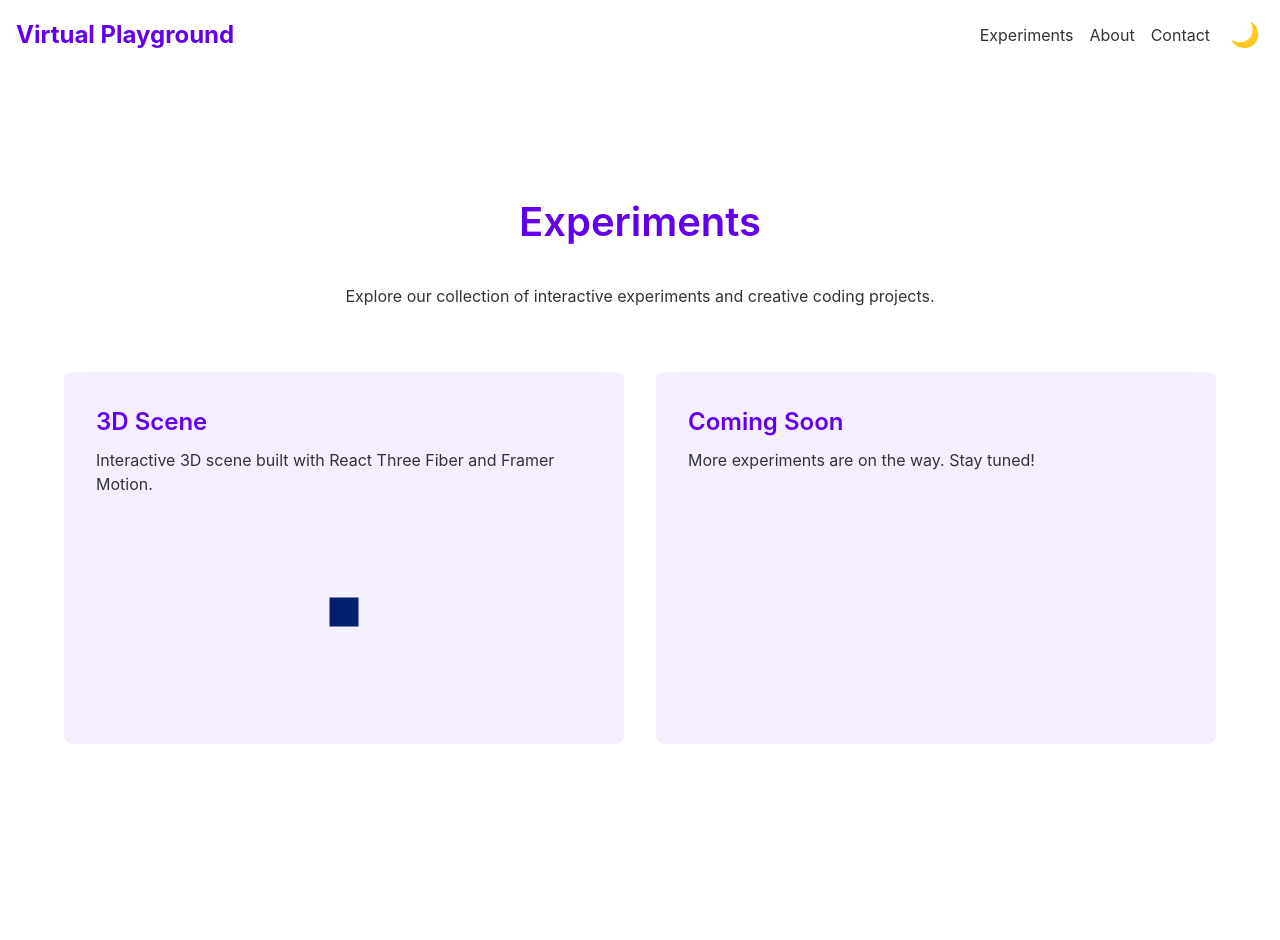
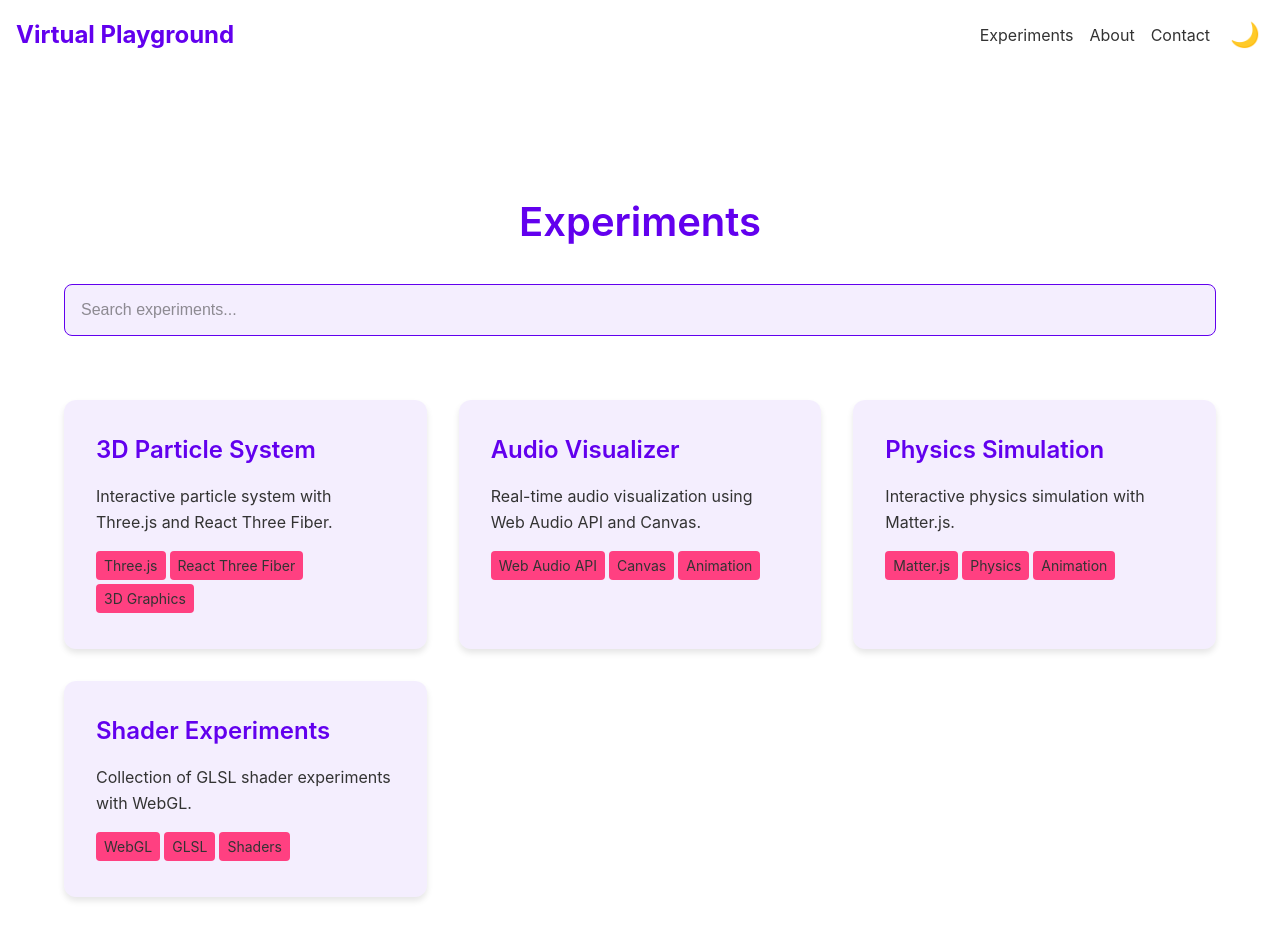
Before and after one commit to pranit2510/virtual-playground, a React (Create React App) app: page /virtual-playground/experiments in a window 1280 px wide. Shown: the top 940 px of the page. Before the commit the page ends 808 px from the top, so only its background shows below. Built offline with nearby package versions, Linux system fonts and the light colour scheme.

Commit message:
Fix Experiments page styling

```diff
--- a/src/pages/Experiments.tsx
+++ b/src/pages/Experiments.tsx
@@ -1,7 +1,6 @@
 import React from 'react';
 import styled from 'styled-components';
 import { motion } from 'framer-motion';
-import { HeroScene } from '../components/3d/HeroScene';
 
 const Container = styled.div`
   min-height: 100vh;
@@ -23,82 +22,136 @@ const Title = styled.h1`
   text-align: center;
 `;
 
-const Description = styled.p`
-  font-size: ${({ theme }) => theme.typography.body};
-  margin-bottom: ${({ theme }) => theme.spacing.xl};
-  text-align: center;
-`;
-
-const ExperimentGrid = styled.div`
+const Grid = styled.div`
   display: grid;
   grid-template-columns: repeat(auto-fit, minmax(300px, 1fr));
   gap: ${({ theme }) => theme.spacing.lg};
-  margin-top: ${({ theme }) => theme.spacing.xl};
+  padding: ${({ theme }) => theme.spacing.lg} 0;
 `;
 
-const ExperimentCard = styled(motion.div)`
+const Card = styled(motion.div)`
   background-color: ${({ theme }) => `${theme.colors.primary}11`};
+  border-radius: 12px;
   padding: ${({ theme }) => theme.spacing.lg};
-  border-radius: 8px;
+  box-shadow: 0 4px 6px rgba(0, 0, 0, 0.1);
   cursor: pointer;
-  transition: background-color 0.2s ease-in-out;
+  transition: transform 0.2s ease;
 
   &:hover {
-    background-color: ${({ theme }) => `${theme.colors.primary}22`};
+    transform: translateY(-4px);
   }
 `;
 
-const ExperimentTitle = styled.h3`
+const ExperimentTitle = styled.h2`
   font-size: ${({ theme }) => theme.typography.h3};
   color: ${({ theme }) => theme.colors.primary};
-  margin-bottom: ${({ theme }) => theme.spacing.sm};
+  margin-bottom: ${({ theme }) => theme.spacing.md};
 `;
 
-const ExperimentDescription = styled.p`
+const Description = styled.p`
+  font-size: ${({ theme }) => theme.typography.body};
+  line-height: 1.6;
+  margin-bottom: ${({ theme }) => theme.spacing.md};
+`;
+
+const Tag = styled.span`
+  display: inline-block;
+  padding: ${({ theme }) => `${theme.spacing.xs} ${theme.spacing.sm}`};
+  margin-right: ${({ theme }) => theme.spacing.xs};
+  margin-bottom: ${({ theme }) => theme.spacing.xs};
+  background-color: ${({ theme }) => theme.colors.accent};
+  color: ${({ theme }) => theme.colors.text};
+  border-radius: 4px;
+  font-size: 0.875rem;
+`;
+
+const Input = styled.input`
+  width: 100%;
+  padding: ${({ theme }) => theme.spacing.md};
+  background-color: ${({ theme }) => `${theme.colors.primary}11`};
+  border: 1px solid ${({ theme }) => theme.colors.primary};
+  border-radius: 8px;
   font-size: ${({ theme }) => theme.typography.body};
   color: ${({ theme }) => theme.text};
+  margin-bottom: ${({ theme }) => theme.spacing.lg};
+
+  &:focus {
+    outline: none;
+    border-color: ${({ theme }) => theme.colors.accent};
+  }
+
+  &::placeholder {
+    color: ${({ theme }) => `${theme.text}88`};
+  }
 `;
 
-const Experiments: React.FC = () => {
 const experiments = [
   {
     id: 1,
-      title: '3D Scene',
-      description: 'Interactive 3D scene built with React Three Fiber and Framer Motion.',
-      component: <HeroScene />
+    title: '3D Particle System',
+    description: 'Interactive particle system with Three.js and React Three Fiber.',
+    tags: ['Three.js', 'React Three Fiber', '3D Graphics'],
   },
   {
     id: 2,
-      title: 'Coming Soon',
-      description: 'More experiments are on the way. Stay tuned!',
-      component: null
-    }
+    title: 'Audio Visualizer',
+    description: 'Real-time audio visualization using Web Audio API and Canvas.',
+    tags: ['Web Audio API', 'Canvas', 'Animation'],
+  },
+  {
+    id: 3,
+    title: 'Physics Simulation',
+    description: 'Interactive physics simulation with Matter.js.',
+    tags: ['Matter.js', 'Physics', 'Animation'],
+  },
+  {
+    id: 4,
+    title: 'Shader Experiments',
+    description: 'Collection of GLSL shader experiments with WebGL.',
+    tags: ['WebGL', 'GLSL', 'Shaders'],
+  },
 ];
+
+const Experiments: React.FC = () => {
+  const [searchTerm, setSearchTerm] = React.useState('');
+
+  const filteredExperiments = experiments.filter(
+    (experiment) =>
+      experiment.title.toLowerCase().includes(searchTerm.toLowerCase()) ||
+      experiment.description.toLowerCase().includes(searchTerm.toLowerCase()) ||
+      experiment.tags.some((tag) =>
+        tag.toLowerCase().includes(searchTerm.toLowerCase())
+      )
+  );
 
   return (
     <Container>
       <Content>
         <Title>Experiments</Title>
-        <Description>
-          Explore our collection of interactive experiments and creative coding projects.
-        </Description>
-        <ExperimentGrid>
-          {experiments.map((experiment) => (
-            <ExperimentCard
+        <Input
+          type="text"
+          placeholder="Search experiments..."
+          value={searchTerm}
+          onChange={(e) => setSearchTerm(e.target.value)}
+        />
+        <Grid>
+          {filteredExperiments.map((experiment) => (
+            <Card
               key={experiment.id}
-              whileHover={{ scale: 1.02 }}
-              whileTap={{ scale: 0.98 }}
+              initial={{ opacity: 0, y: 20 }}
+              animate={{ opacity: 1, y: 0 }}
+              transition={{ duration: 0.5 }}
             >
               <ExperimentTitle>{experiment.title}</ExperimentTitle>
-              <ExperimentDescription>{experiment.description}</ExperimentDescription>
-              {experiment.component && (
-                <div style={{ height: '200px', marginTop: '1rem' }}>
-                  {experiment.component}
+              <Description>{experiment.description}</Description>
+              <div>
+                {experiment.tags.map((tag) => (
+                  <Tag key={tag}>{tag}</Tag>
+                ))}
               </div>
-              )}
-            </ExperimentCard>
+            </Card>
           ))}
-        </ExperimentGrid>
+        </Grid>
       </Content>
     </Container>
   );
```
Lines whose indentation alone changed are shown as unchanged.
